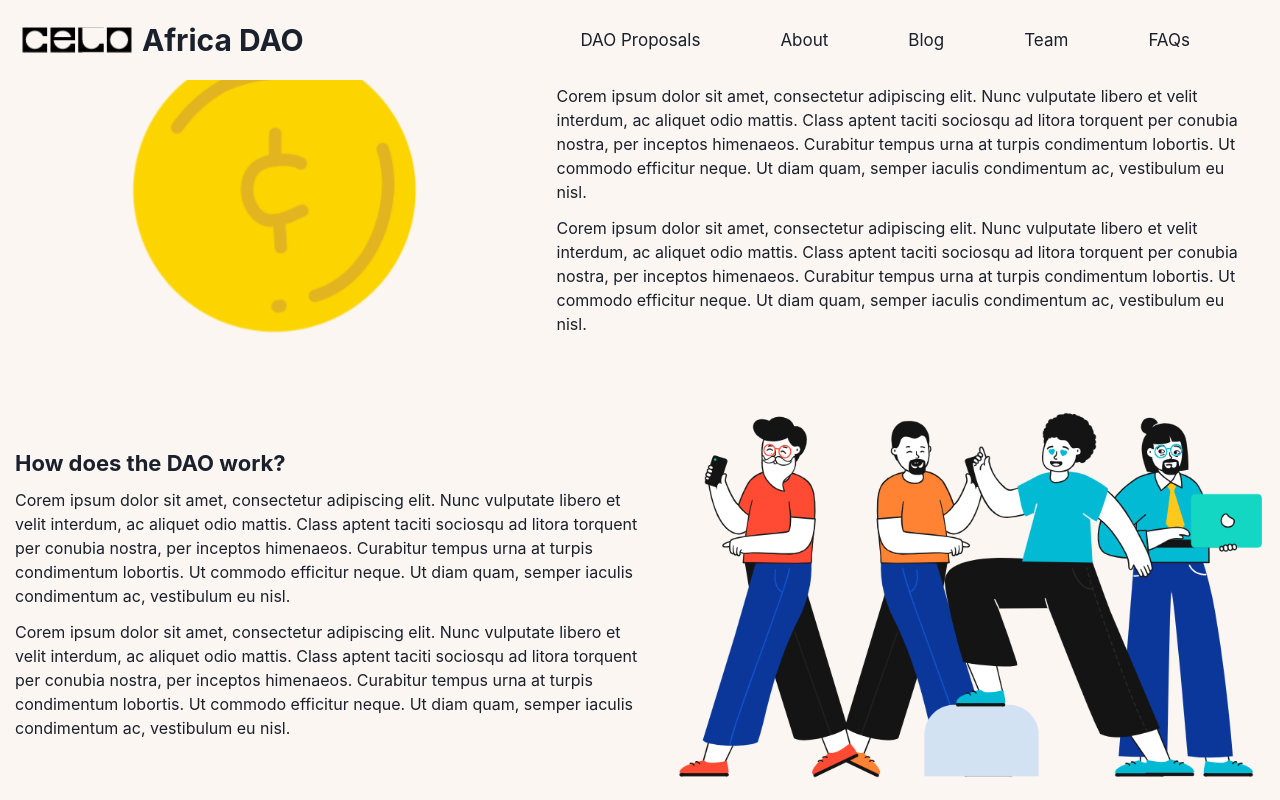
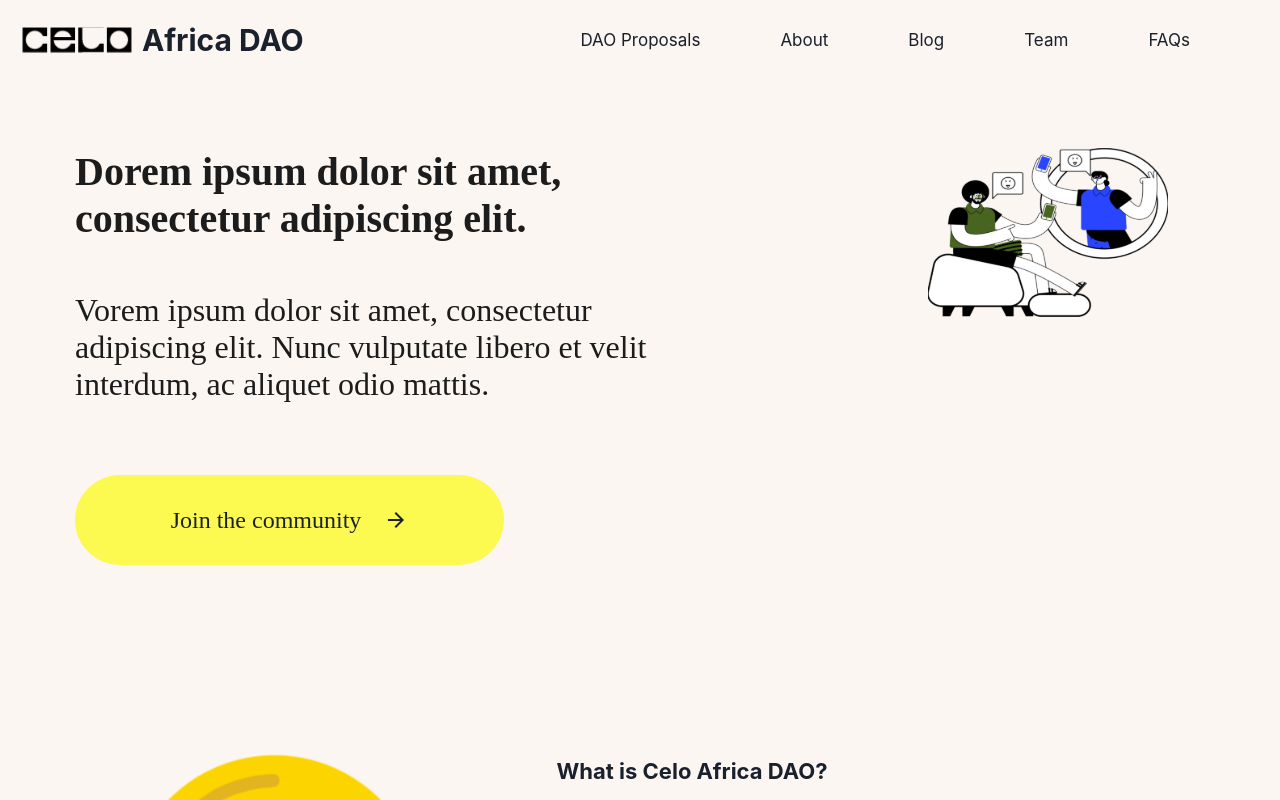
Before and after one commit to Mentor-Ntech/celo-africa-dao, a Next.js app: page / in a window 1280 px wide. Shown: the top 800 px of the page. Built offline with nearby package versions, Linux system fonts and the light colour scheme.

Commit message:
Hero section designed

```diff
--- /dev/null
+++ b/components/Hero/Hero.js
@@ -0,0 +1,101 @@
+import {
+    Flex,
+    Button,
+    Text,
+    Container,
+    Box,
+    Heading,
+    chakra,
+    shouldForwardProp,
+  } from "@chakra-ui/react";
+  import Link from "next/link";
+  import { ArrowForwardIcon } from "@chakra-ui/icons";
+  import { motion, isValidMotionProp } from "framer-motion";
+  import Image from "next/image";
+  import HeroImg from "../../img/hero.svg";
+  import Friend from "../../img/friend.svg";
+
+  // import onl from "../../img/Online.png"
+  // import "../../styles/styles.css";
+
+  const ChakraBox = chakra(motion.div, {
+    shouldForwardProp: (prop) =>
+      isValidMotionProp(prop) || shouldForwardProp(prop),
+  });
+
+  const Hero = () => {
+    return (
+      <Flex
+        as="section"
+        maxW="auto"
+        bg="#FBF6F1"
+        pl={{base: "21px", sm:"40px", md:"75px"}}
+        pt={{base: "94px", sm:"99px", md:"148px"}}
+        pr="112px"
+        flexDir="row"
+        columnGap="239.63px"
+
+        // display={["flex", "flex", "flex", "flex"]}
+      >
+      <Box
+      //  mt={{base: "64px", sm:"30em", md:"148px"}}
+      >
+        <Heading
+          as="h3"
+          fontSize={{ base:"28px", md:"40px"}}
+          color="#1C1C1C"
+          fontWeight={700}
+          fontFamily="PT Serif"
+          lineHeight="normal"
+          // pt={{base: "80px", sm:"100px"}}
+          mb={{base: "20px", sm:"50"}}
+
+        >
+          Dorem ipsum dolor sit amet, consectetur adipiscing elit.
+        </Heading>
+        <Text
+          as="p"
+          color="#1C1C1C"
+          fontFamily="Sofia Sans"
+          fontSize={{ base:"18px", sm:"22px", md:"32px",}}
+          fontWeight="300"
+          lineHeight="normal"
+          fontStyle="normal"
+          mb={{base: "29px", sm:"20px", md:"72px",}}
+        >
+          Vorem ipsum dolor sit amet, consectetur adipiscing elit. Nunc
+          vulputate libero et velit interdum, ac aliquet odio mattis.
+        </Text>
+
+        <Button
+          rightIcon={<ArrowForwardIcon />}
+          bg="#FCF951"
+          // width="429px"
+          borderRadius="60px"
+          height={{base: "48px", sm:"55px", md:"90px"}}
+          padding="10px"
+          columnGap="15px"
+          justify-content="center"
+          align-items="center"
+          fontSize={{base: "16px", md:"24px"}}
+          fontFamily="Sofia Sans"
+          fontWeight="400px"
+          w={{base: "246px", md:"429px"}}
+          mb={{base: "58px", sm:"125px", md:"148px"}}
+
+        >
+          <Link href="/">Join the community</Link>
+        </Button>
+      </Box>
+
+        <ChakraBox
+        // boxSize={{base: "700", md: "2000px"}}
+        display={["none", "none", "none", "flex"]} flexDir="column">
+        <Image src={HeroImg} />
+        </ChakraBox>
+
+      </Flex>
+    );
+  };
+
+  export default Hero;
--- a/pages/index.js
+++ b/pages/index.js
@@ -8,6 +8,7 @@
 import Footer from "../components/Footer/Footer";
 import Navbar from "../components/Navbar/Navbar";
 import FeaturedArticles from "../components/FeaturedArticles/FeaturedArticles";
+import Hero from "../components/Hero/Hero";
 // import "../styles/styles.css";
 
 export default function Home() {
@@ -53,6 +54,7 @@
         <Preloader />
       </Box> */}
       <Navbar />
+      <Hero />
       <About />
       <FeaturedArticles />
       <Faqs />
```
Also changed, not shown: img/hero.svg (added).
